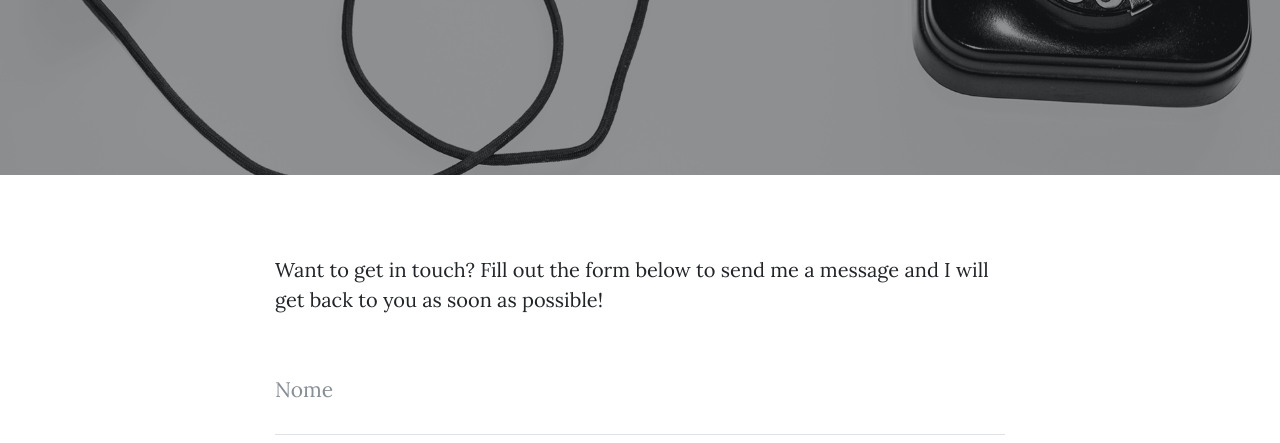
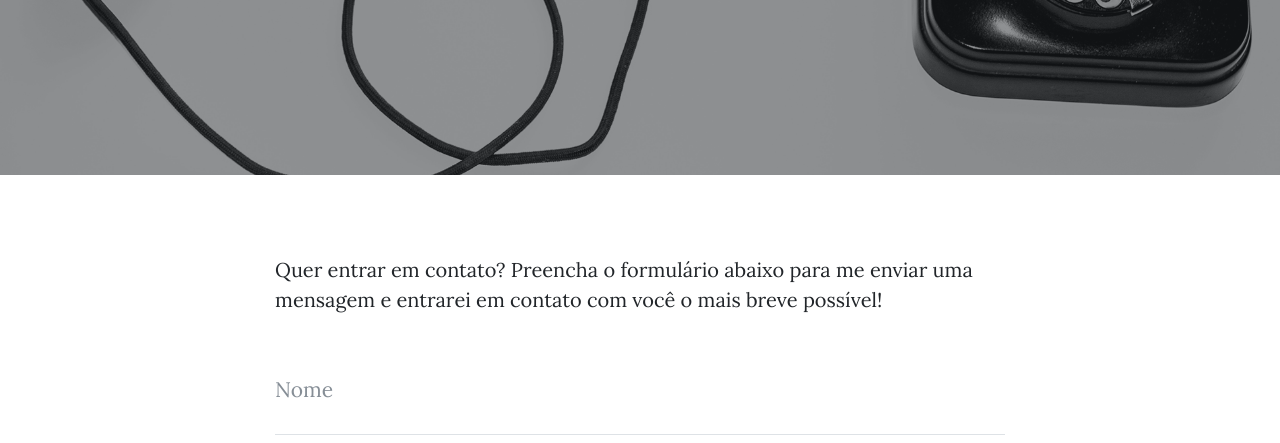
Before and after one commit to xErolLima/blog.github.io, a website: page contact.html in a window 1280 px wide. Shown: the part 357-800 px from the top of the page. Drawn offline with nearby package versions, Linux system fonts and the light colour scheme.

Commit message:
Update contact.html

```diff
--- a/contact.html
+++ b/contact.html
@@ -71,7 +71,7 @@
   <div class="container">
     <div class="row">
       <div class="col-lg-8 col-md-10 mx-auto">
-        <p>Want to get in touch? Fill out the form below to send me a message and I will get back to you as soon as possible!</p>
+        <p>Quer entrar em contato? Preencha o formulário abaixo para me enviar uma mensagem e entrarei em contato com você o mais breve possível!</p>
         <!-- Contact Form - Enter your email address on line 19 of the mail/contact_me.php file to make this form work. -->
         <!-- WARNING: Some web hosts do not allow emails to be sent through forms to common mail hosts like Gmail or Yahoo. It's recommended that you use a private domain email address! -->
         <!-- To use the contact form, your site must be on a live web host with PHP! The form will not work locally! -->
```
